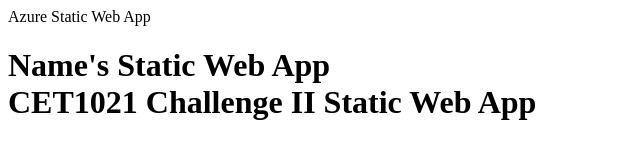
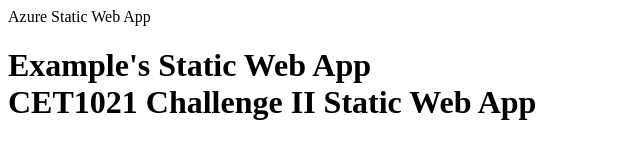
Before and after one commit to dmc1208/cet1021-static-challenge-2, a plain HTML site: page files/index.html in a window 1280 px wide. Shown: the whole page, without its empty margins (0-640 px from the left). Drawn offline with Linux system fonts and the light colour scheme.

Commit message:
Update index.html

```diff
--- a/files/index.html
+++ b/files/index.html
@@ -1,6 +1,6 @@
 <html>
 <head>Azure Static Web App</head>
 <body>
-<h1>Name's Static Web App<br>CET1021 Challenge II Static Web App</h1>
+<h1>Example's Static Web App<br>CET1021 Challenge II Static Web App</h1>
 </body>
 </html>
```
